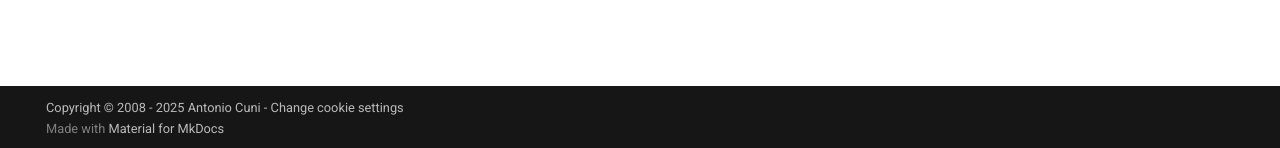
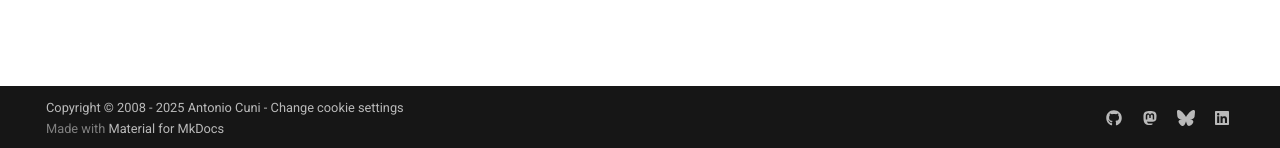
Before and after one commit to antocuni/antocuni.github.io, an MkDocs documentation site: the page built from blog/posts/2025/lorem-ipsum.md, in a window 1280 px wide. Shown: the part 749-897 px from the top of the page. Built offline with MkDocs 1.6.1 and Material for MkDocs 9.7.7, drawn with Linux system fonts in a browser that asks for light colours; comment, search, counter and statistics services are not loaded.

Commit message:
Add socials

```diff
--- a/mkdocs.yml
+++ b/mkdocs.yml
@@ -23,6 +23,7 @@ theme:
     - navigation.top
     - search.highlight
     - search.suggest
+    - header.autohide
 
   palette:
     - scheme: default
@@ -84,3 +85,17 @@ extra:
   analytics:
     provider: google
     property: G-Z20FNJZ1GJ
+
+extra:
+  social:
+    - icon: fontawesome/brands/github
+      link: https://github.com/antocuni/
+
+    - icon: fontawesome/brands/mastodon
+      link: https://mastodon.social/@antocuni
+
+    - icon: fontawesome/brands/bluesky
+      link: https://bsky.app/profile/antocuni.bsky.social
+
+    - icon: fontawesome/brands/linkedin
+      link: https://www.linkedin.com/in/antocuni
```
Also changed, not shown: blog/posts/2025/lorem-ipsum.md (+5 -0 lines).
